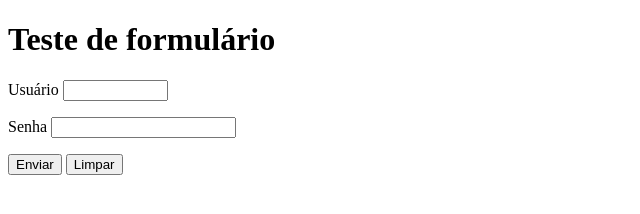
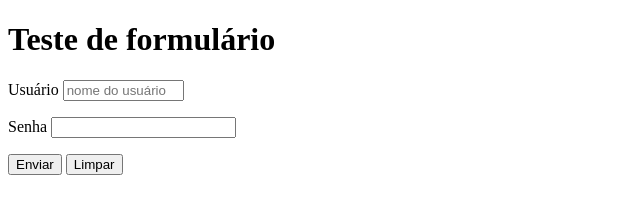
Before and after one commit to Tiago040/html-css, a plain HTML site: page exercicios/ex025/form002.html in a window 1280 px wide. Shown: the whole page, without its empty margins (0-640 px from the left). Drawn offline with Linux system fonts and the light colour scheme.

Commit message:
atualizei o exercício 2 de formulário

```diff
--- a/exercicios/ex025/form002.html
+++ b/exercicios/ex025/form002.html
@@ -10,7 +10,8 @@
     <form action="cadastro.php" method="post" autocomplete="on">
         <p>
             <label for="iusu">Usuário</label>
-            <input type="text" name="usu" id="iusu" required minlength="5" size="10" autocomplete="username">
+            <input type="text" name="usu" id="iusu" required minlength="5" size="12" placeholder="nome do usuário"
+            autocomplete="username">
         </p>
         <p>
             <label for="isen">Senha</label>
```
